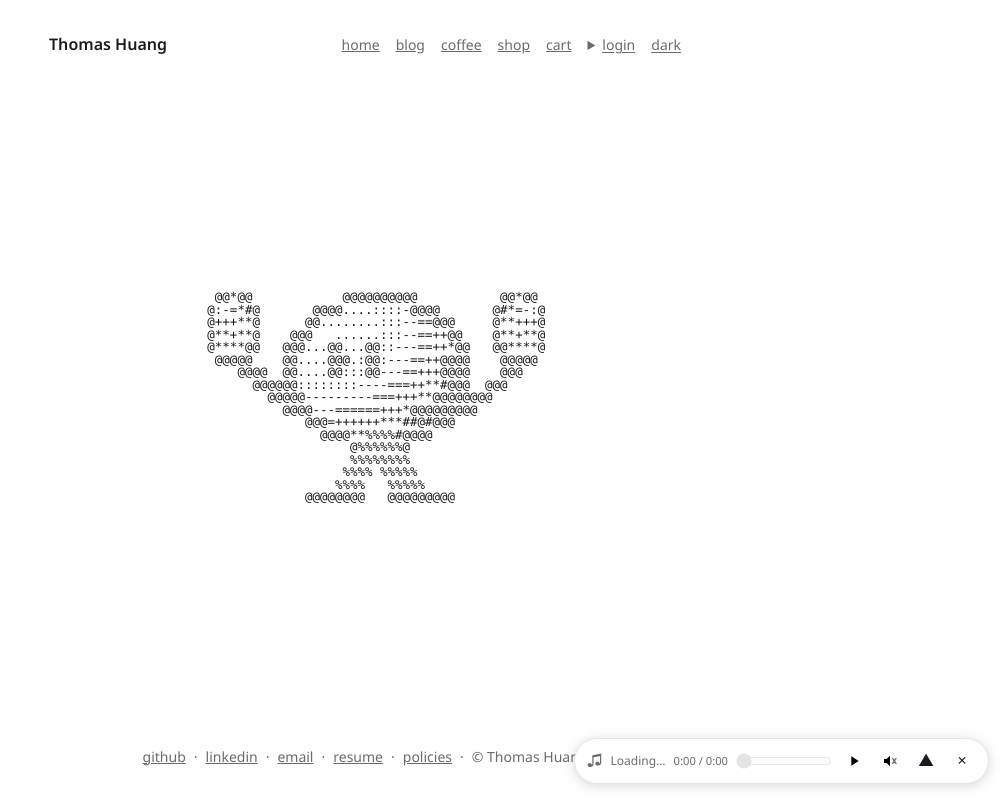
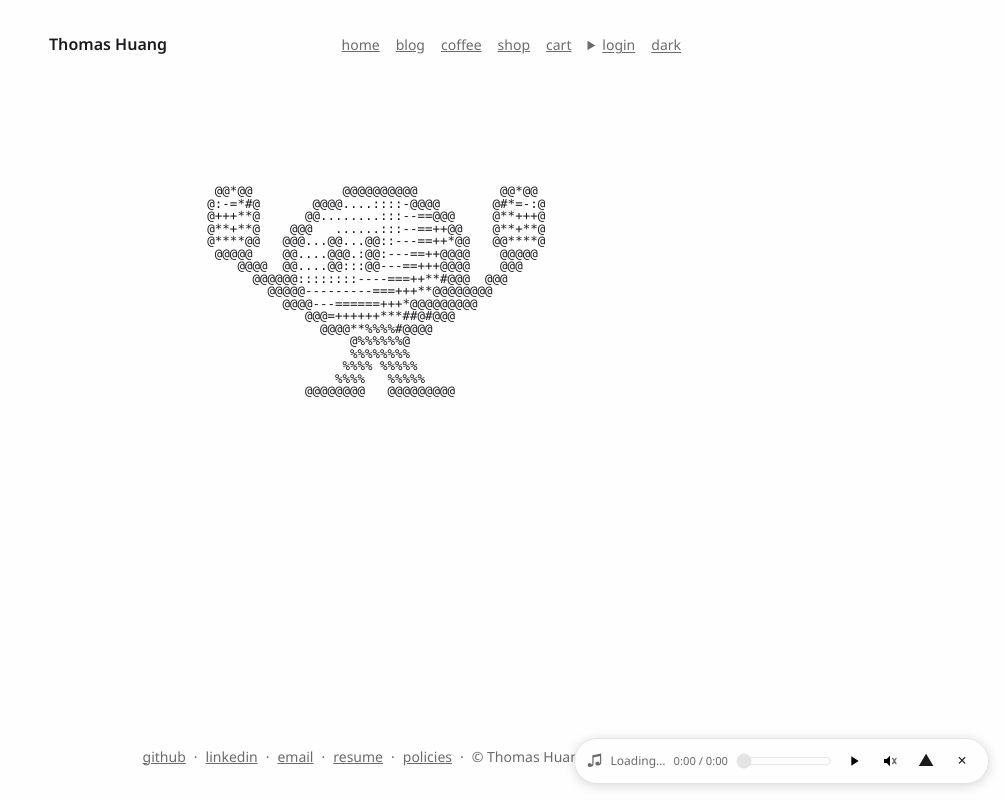
Before and after one commit to thomhuang/thom-website, a React (Vite) app: page / in a window 1280 px wide. Shown: the whole page, without its empty margins (275-1280 px from the left). Built offline with nearby package versions, Linux system fonts and the light colour scheme; no server answers.

Commit message:
style(home): anchor the sprite bottom to the page center

```diff
--- a/src/Pages/HomePage/HomePage.module.css
+++ b/src/Pages/HomePage/HomePage.module.css
@@ -1,7 +1,8 @@
 .figure {
   position: absolute;
-  inset: 0;
+  bottom: 50%;
+  left: 0;
+  right: 0;
   display: flex;
-  align-items: center;
   justify-content: center;
 }
```
